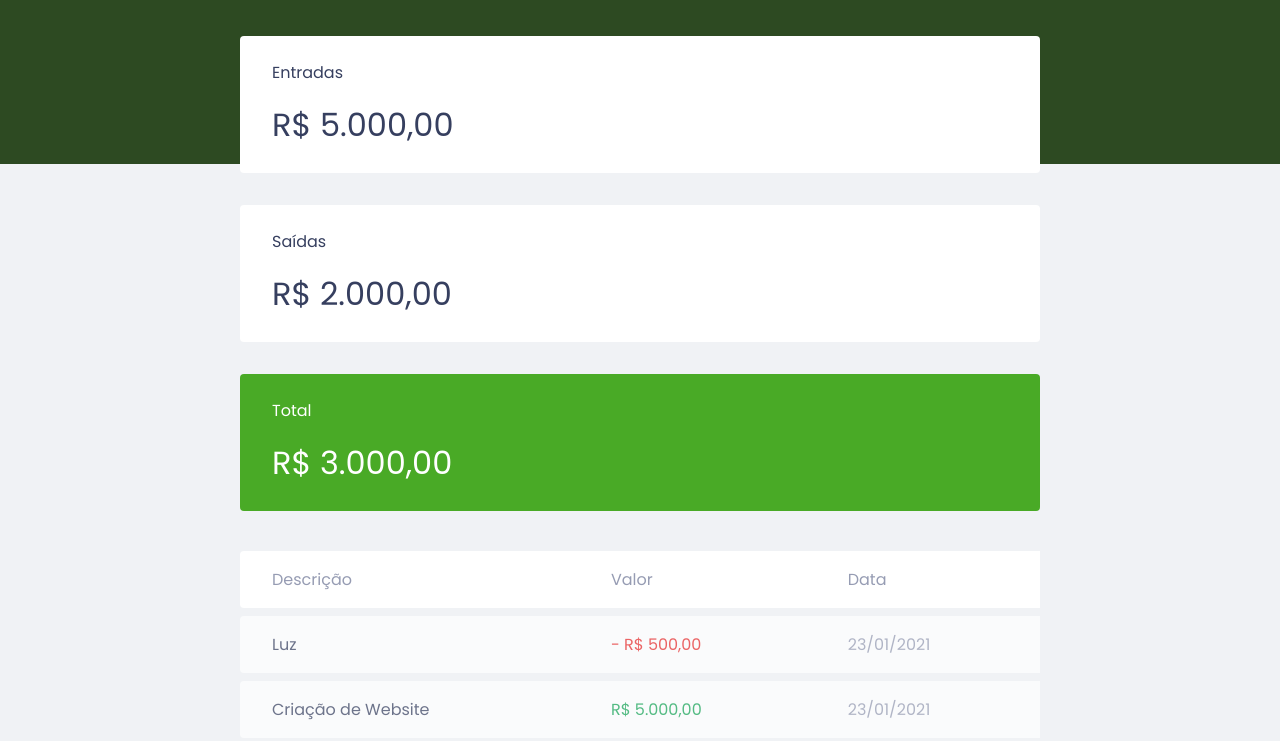
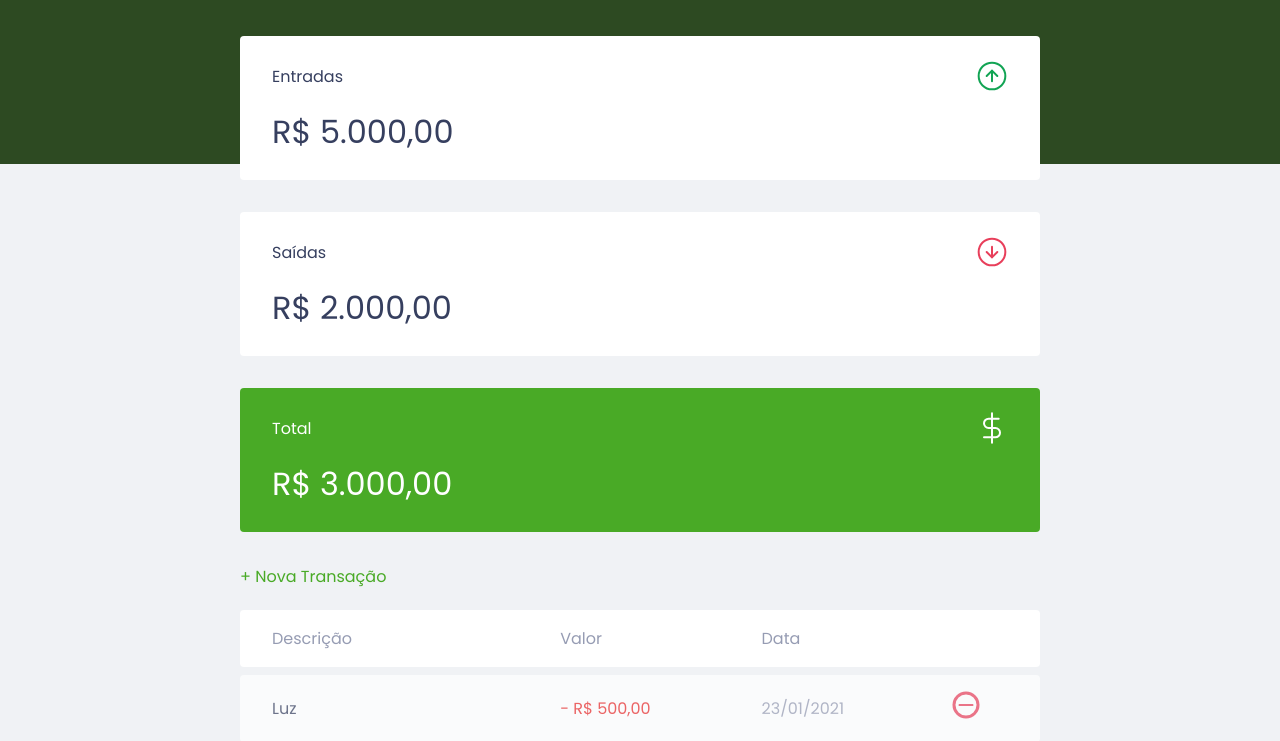
Before and after one commit to gmonteiro13/dev-finances, a plain HTML site: page index.html in a window 1280 px wide. Shown: the part 59-800 px from the top of the page. Drawn offline with Linux system fonts and the light colour scheme.

Commit message:
adds button and new card element

```diff
--- a/index.html
+++ b/index.html
@@ -28,17 +28,27 @@
       <h2 class="sr-only">Balanço</h2>
 
       <div class="card">
-        <h3>Entradas</h3>
+        <h3>
+          <span>Entradas</span>
+          <img src="./assets/income.svg" alt="Imagem de entradas">
+        </h3>
         <p>R$ 5.000,00</p>
       </div>
 
       <div class="card">
-        <h3>Saídas</h3>
+        <h3>
+          <span>Saídas</span>
+          <img src="./assets/expense.svg" alt="Imagem de saídas">
+        </h3>
         <p>R$ 2.000,00</p>
       </div>
 
       <div class="card total">
-        <h3>Total</h3>
+        <h3>
+          <span>Total</span>
+          <img src="./assets/total.svg" alt="Imagem de total">
+        </h3>
+
         <p>R$ 3.000,00</p>
       </div>
 
@@ -48,6 +58,8 @@
 
       <h2 class="sr-only">Transações</h2>
 
+      <a href="#" class="button new">+ Nova Transação</a>
+
       <table id="data-table">
 
         <thead>
@@ -55,6 +67,7 @@
             <th>Descrição</th>
             <th>Valor</th>
             <th>Data</th>
+            <th></th>
           </tr>
         </thead>
 
@@ -63,18 +76,21 @@
             <td class="description">Luz</td>
             <td class="expense">- R$ 500,00</td>
             <td class="date">23/01/2021</td>
+            <td><img src="./assets/minus.svg" alt="Remover transação"></td>
           </tr>
 
           <tr>
             <td class="description">Criação de Website</td>
             <td class="income">R$ 5.000,00</td>
             <td class="date">23/01/2021</td>
+            <td><img src="./assets/minus.svg" alt="Remover transação"></td>
           </tr>
 
           <tr>
             <td class="description">Internet</td>
             <td class="expense">- R$ 200,00</td>
             <td class="date">23/01/2021</td>
+            <td><img src="./assets/minus.svg" alt="Remover transação"></td>
           </tr>
 
         </tbody>
--- a/styles.css
+++ b/styles.css
@@ -41,6 +41,21 @@ h2 {
   font-weight: normal;
 }
 
+/* Links and Buttons */
+a {
+  color: #49aa26;
+  text-decoration: none;
+}
+
+a:hover {
+  color: #3dd705;
+}
+
+.button.new {
+  display: inline-block; /* Can't apply margin-bottom with inline */
+  margin-bottom: 0.8rem;
+}
+
 /* Header */
 header {
   background: #2D4A22;
@@ -75,6 +90,9 @@ header {
 .card h3 {
   font-weight: normal;
   font-size: 1rem;
+  display: flex; /* Put elements besides each other */
+  align-items: center;
+  justify-content: space-between; /* Puts space between elements inside the box */
 }
 
 .card p {
@@ -98,6 +116,11 @@ header {
 table thead th:first-child,
 table tbody td:first-child {
   border-radius: 0.25rem 0 0 0.25rem;
+}
+
+table thead th:last-child,
+table tbody td:last-child {
+  border-radius: 0 0.25rem 0.25rem 0;
 }
 
 table th {
```
